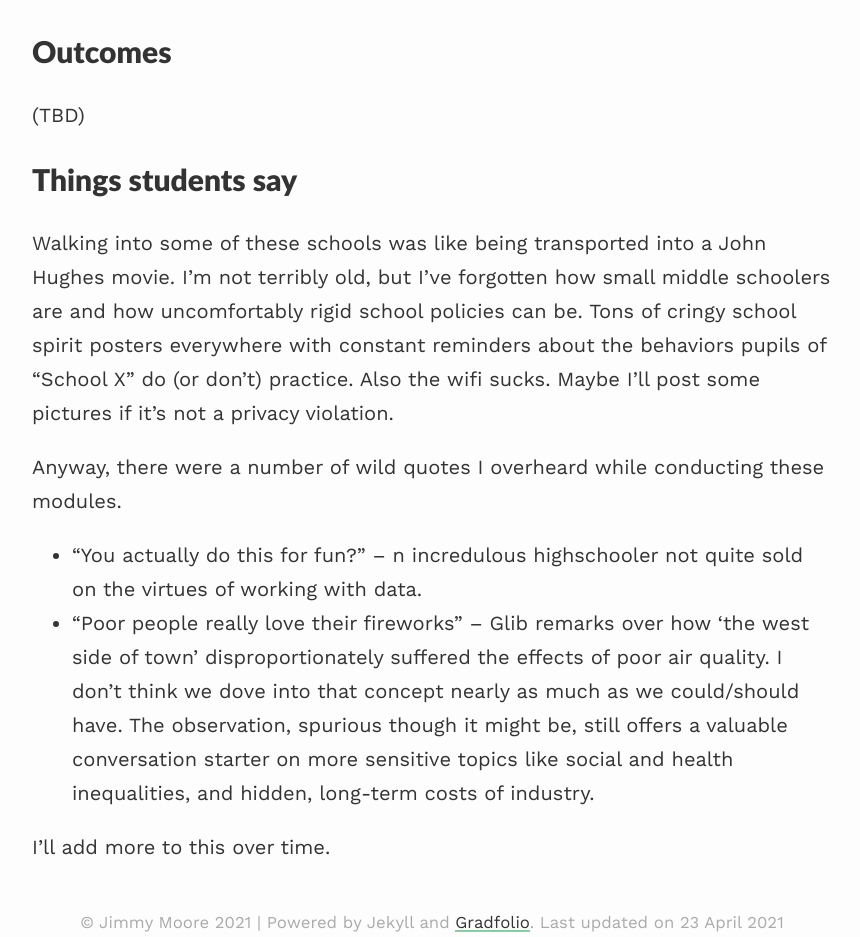
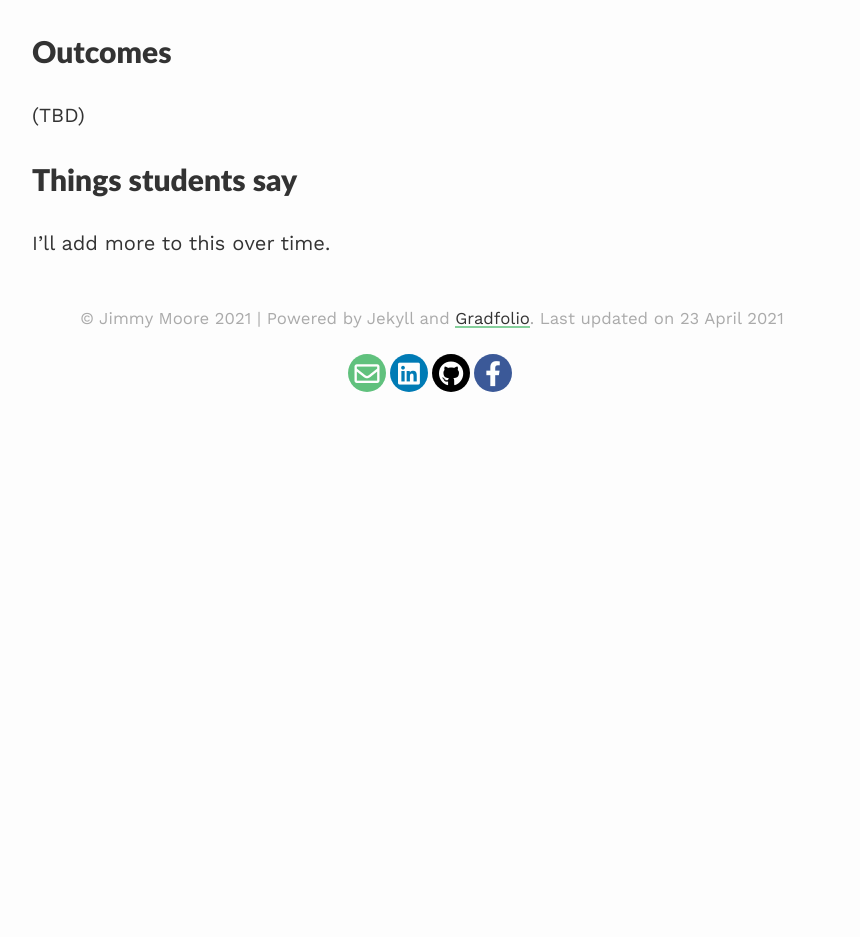
Before and after one commit to UtahJimmy/utahjimmy.github.io, a Jekyll site: the page built from _projects/2a_students.md, in a window 1280 px wide. Shown: the part 952-1889 px from the top of the page, without its empty margins (208-1068 px from the left). Built offline with Jekyll 4.4.1, drawn with Linux system fonts in a browser that asks for light colours; nearby versions of some CDN libraries; after the commit the page ends 1348 px from its top, so only the background shows below that.

Commit message:
Update 2a_students.md

```diff
--- a/_projects/2a_students.md
+++ b/_projects/2a_students.md
@@ -23,10 +23,4 @@ You can play with the interface [here](https://utahjimmy.github.io/AQ-U_Explorer
 
 ## Things students say
 
-Walking into some of these schools was like being transported into a John Hughes movie.  I'm not terribly old, but I've forgotten how small middle schoolers are and how uncomfortably rigid school policies can be.  Tons of cringy school spirit posters everywhere with constant reminders about the behaviors pupils of "School X" do (or don't) practice. Also the wifi sucks.  Maybe I'll post some pictures if it's not a privacy violation.
-
-Anyway, there were a number of wild quotes I overheard while conducting these modules.
-* "You actually do this for fun?" -- n incredulous highschooler not quite sold on the virtues of working with data.
-* "Poor people really love their fireworks" -- Glib remarks over how 'the west side of town' disproportionately suffered the effects of poor air quality. I don't think we dove into that concept nearly as much as we could/should have.  The observation, spurious though it might be, still offers a valuable conversation starter on more sensitive topics like social and health inequalities, and hidden, long-term costs of industry.
-
 I'll add more to this over time.
```
